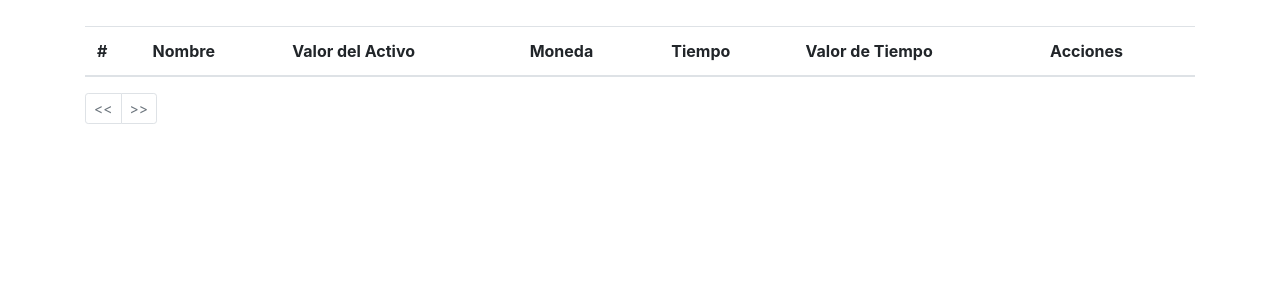
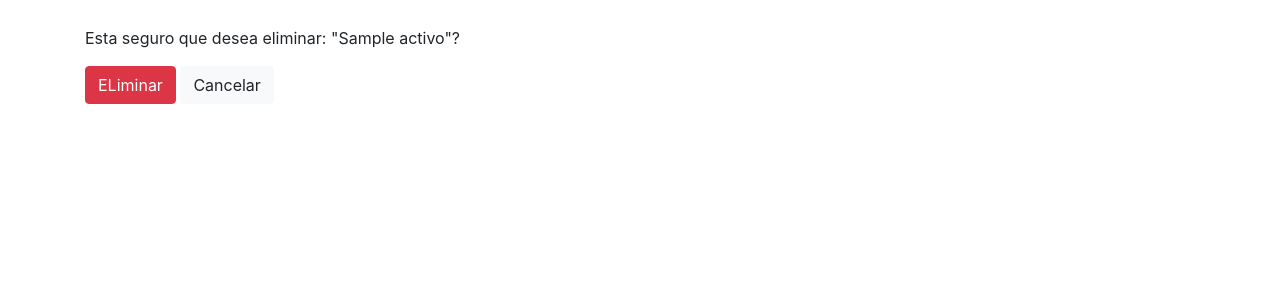
Before and after one commit to jlsuarezrcb/flujo_cajas, a Django app: page /flujo/activo/eliminar/1/ in a window 1280 px wide. Shown: the part 56-356 px from the top of the page. Run offline with Django 3.2, Linux system fonts and the light colour scheme; tables that the repository leaves empty hold one stand-in row (values such as "Sample post"); lists and menus that the app fills with data are empty; some libraries are stand-ins or nearby versions.

Commit message:
eliminar activo

```diff
--- /dev/null
+++ b/apps/flujo/templates/activo/delete_activo.html
@@ -0,0 +1,10 @@
+{% extends 'base/base.html' %}
+
+{% block container %}
+<form method="post">
+    {% csrf_token %}
+    <p>Esta seguro que desea eliminar: "{{ object }}"?</p>
+    <button type="submit" class="btn btn-danger">ELiminar</button>
+    <a href="{% url 'view_activo'%}" class="btn btn-light">Cancelar</a>
+</form>
+{%endblock%}
--- a/apps/flujo/templates/activo/listar_activos.html
+++ b/apps/flujo/templates/activo/listar_activos.html
@@ -33,7 +33,7 @@
         <td>{{obj.valor_tiempo}}</td>
         <td>
             <a href="{% url 'view_activo_update' obj.id%}" class="btn btn-outline-primary">Editar</a>
-            <a href="" class="btn btn-outline-danger">Eliminar</a>
+            <a href="{% url 'view_activo_eliminar' obj.id%}" class="btn btn-outline-danger">Eliminar</a>
         </td>
     </tr>
     {% endfor %}
--- a/apps/flujo/views.py
+++ b/apps/flujo/views.py
@@ -1,7 +1,7 @@
 from django.shortcuts import render
 
 # Create your views here.
-from django.urls import reverse
+from django.urls import reverse, reverse_lazy
 from django.views import generic
 
 from apps.flujo import models
@@ -55,11 +55,9 @@ class ActivoUpdateView(generic.UpdateView):
 
 
 class ActivoDelete(generic.DeleteView):
-    template_name = "activo/listar_activos.html"
+    template_name = 'activo/delete_activo.html'
     model = models.Activo
-
-    def get_success_url(self):
-        return reverse('view_activo_listar')
+    success_url = reverse_lazy('view_activo_listar')
 
 
 class AcredorView(generic.ListView):
```
